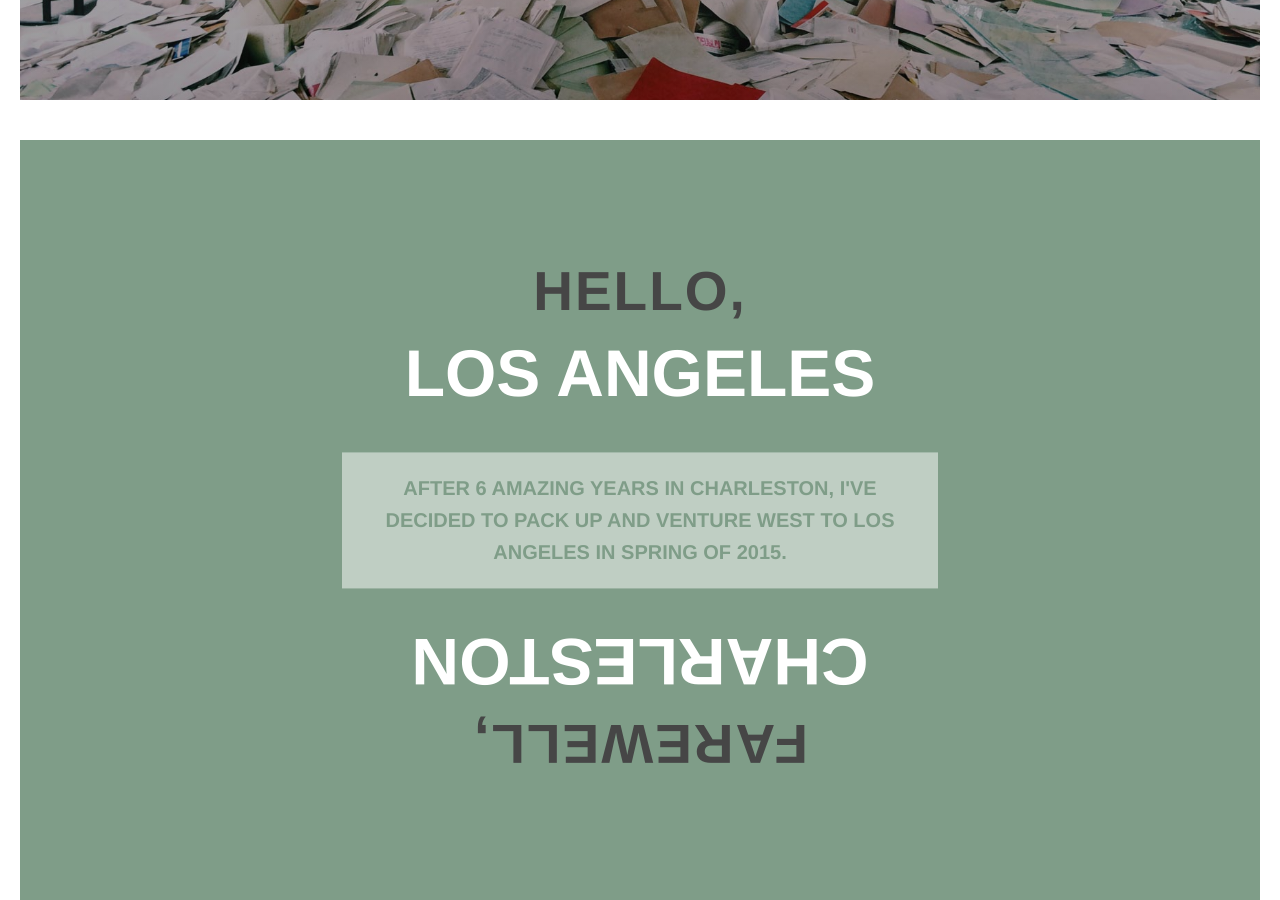
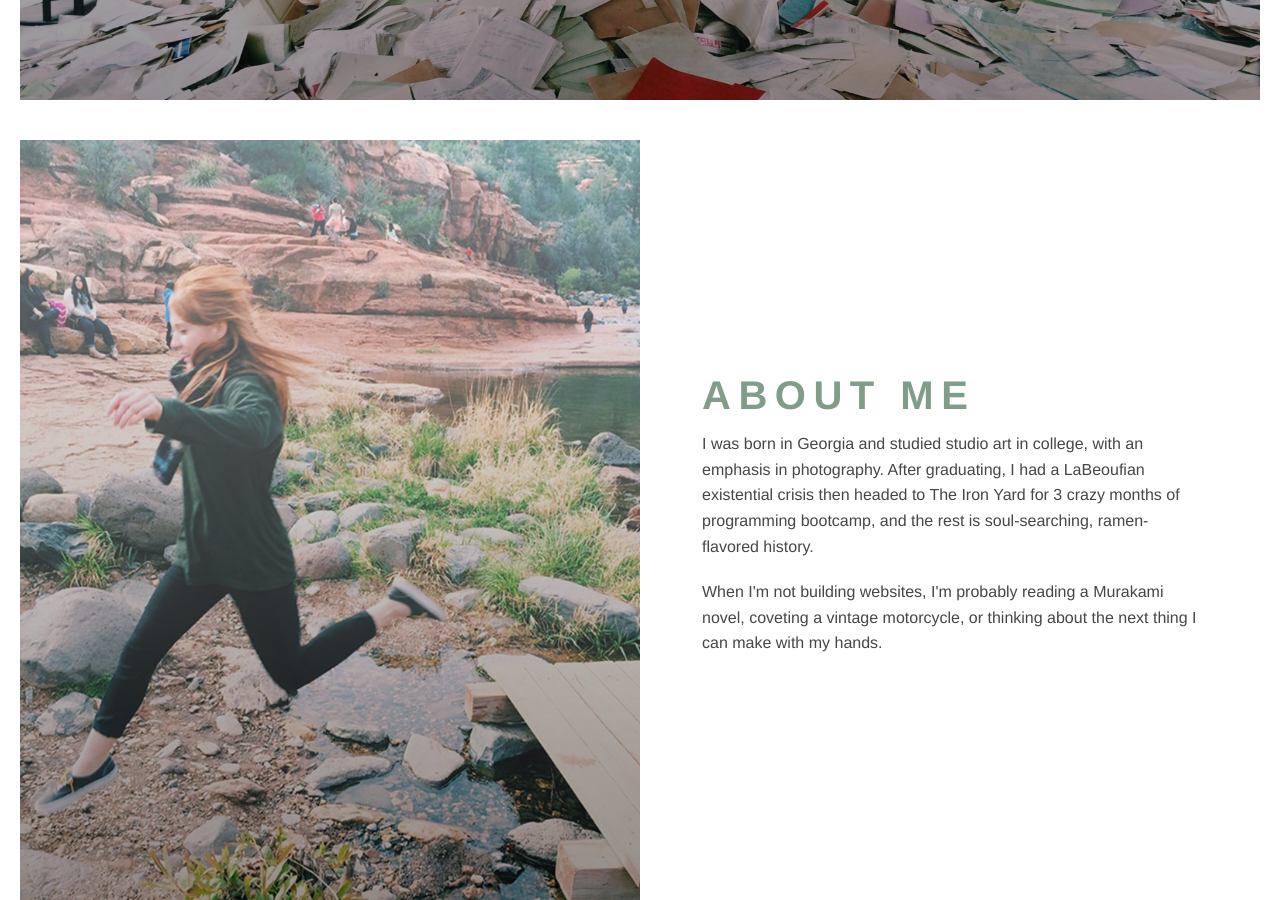
Before and after one commit to ansleyjones/ansleyjones.github.io, a website with bundled scripts: page index.html in a window 1280 px wide. Shown: the part 680-1580 px from the top of the page. Built offline with nearby package versions, Linux system fonts and the light colour scheme; files whose address does not match are found by name; a web font is replaced by a local one.

Commit message:
removed relocation

```diff
--- a/index.html
+++ b/index.html
@@ -49,7 +49,7 @@
         </div>
       </section>
 
-      <section class="border max-height-2" id="moving">
+<!--       <section class="border max-height-2" id="moving">
         <div class="moving">
 
           <div class="content-wrapper">
@@ -66,7 +66,7 @@
             </div>
           </div>
         </div>
-      </section>
+      </section> -->
 
       <section class="border max-height" id="about">
         <div class="about">
```
